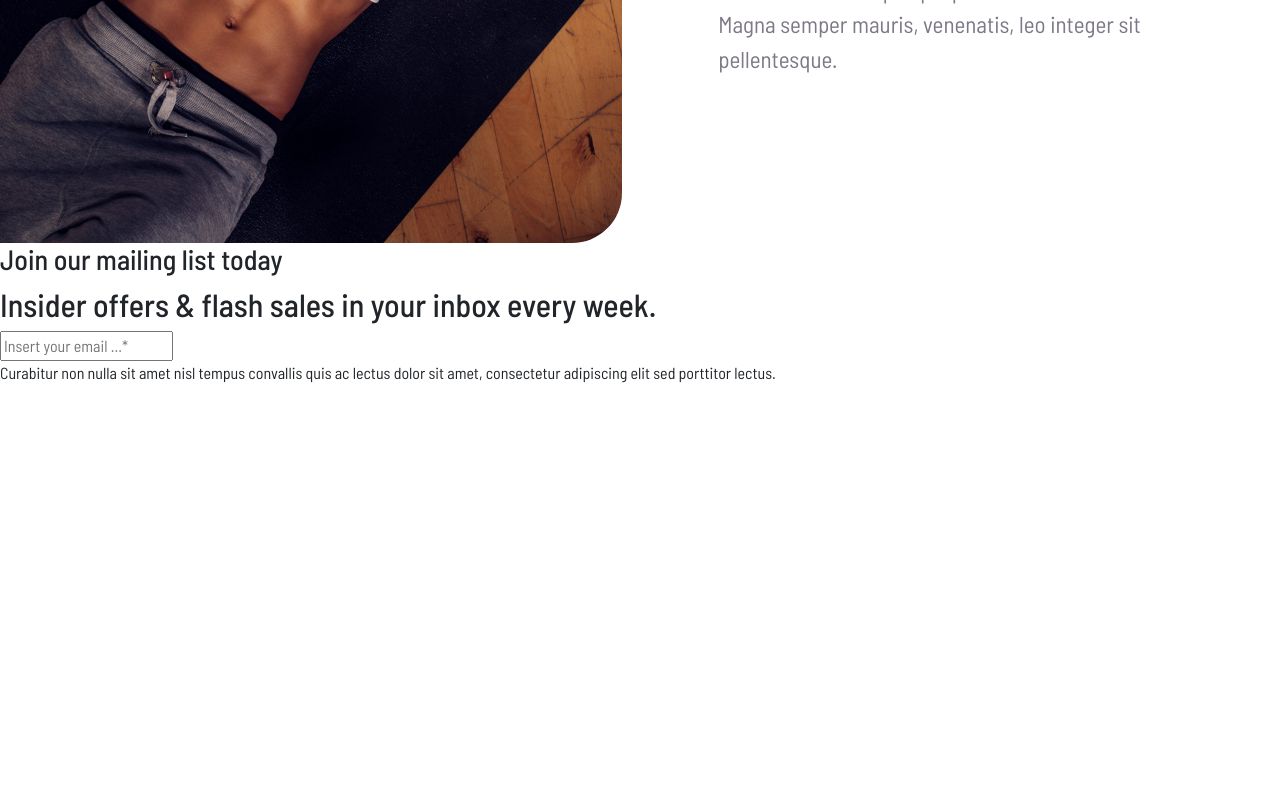
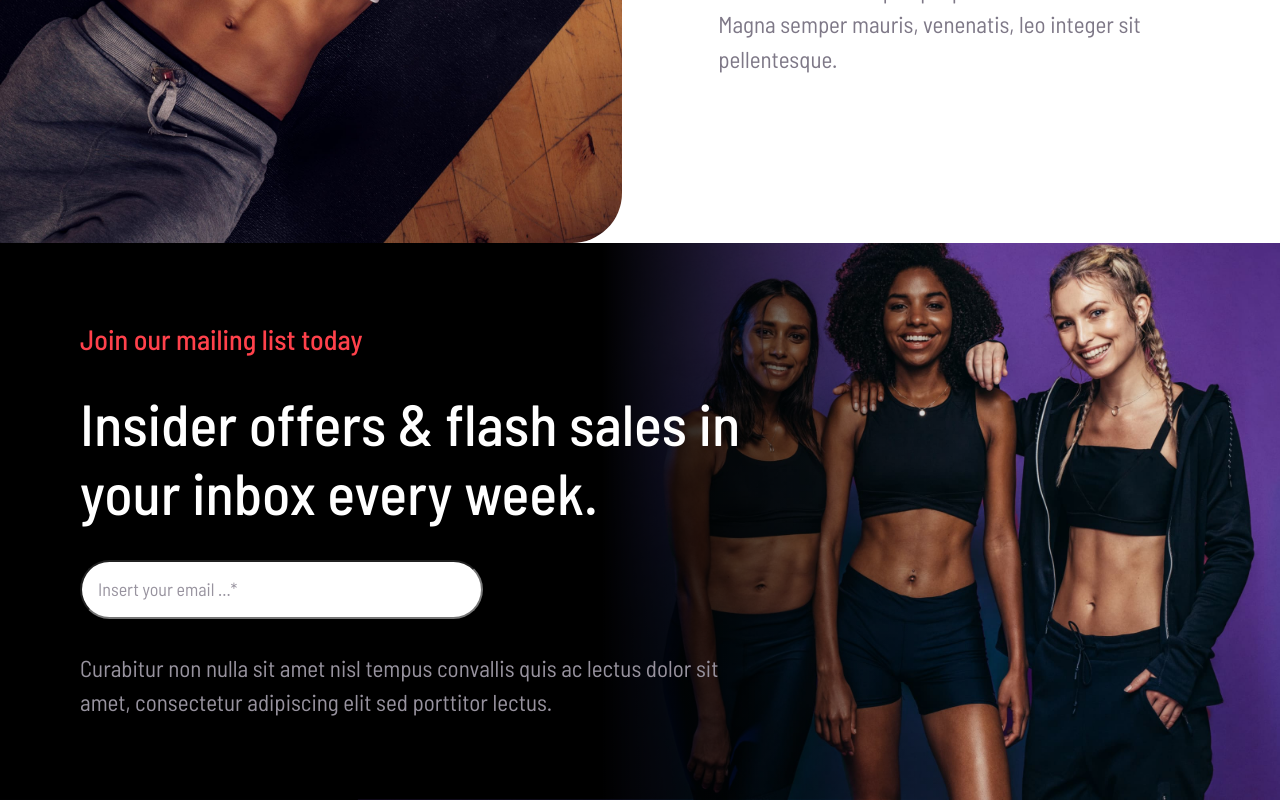
Before and after one commit to Francesco-Matteucci/proj-html-vuejs, a Vue app: page / in a window 1280 px wide. Shown: the part 500-1300 px from the top of the page. Before the commit the page ends 901 px from the top, so only its background shows below. Built offline with nearby package versions, Linux system fonts and the light colour scheme.

Commit message:
completed styles for newsletter section

```diff
--- a/src/components/main/MainNewsletter.vue
+++ b/src/components/main/MainNewsletter.vue
@@ -4,7 +4,12 @@
 export default {
     data() {
         return {
-
+            inputUserEmail: ''
+        }
+    },
+    methods: {
+        logEmail(email) {
+            console.log(email);
         }
     },
     components: {
@@ -16,13 +21,73 @@ export default {
 
 <template>
     <section id="newsletter">
-        <h3>Join our mailing list today</h3>
-        <h2>Insider offers & flash sales in your inbox every week.</h2>
-        <input type="email" placeholder="Insert your email ...*">
-        <!-- BaseButton -->
-        <p>Curabitur non nulla sit amet nisl tempus convallis quis ac lectus dolor sit amet, consectetur adipiscing elit
-            sed porttitor lectus.</p>
+        <div class="newsletter-body">
+            <h3>Join our mailing list today</h3>
+            <h2>Insider offers & flash sales in your inbox every week.</h2>
+            <div class="input-email">
+                <input @keyup.enter="logEmail(inputUserEmail)" v-model="inputUserEmail" type="email"
+                    placeholder="Insert your email ...*">
+            </div>
+            <!-- BaseButton -->
+            <p>Curabitur non nulla sit amet nisl tempus convallis quis ac lectus dolor sit amet, consectetur
+                adipiscing
+                elit
+                sed porttitor lectus.</p>
+        </div>
     </section>
 </template>
 
-<style scoped></style>
+<style scoped>
+#newsletter {
+
+    background: linear-gradient(90deg, #000 47%, transparent 76%), url('../../assets/img/banner1-2x.jpg');
+    background-size: cover;
+    background-position: bottom 0 right 0;
+    padding: 5rem;
+
+
+    .newsletter-body {
+        max-width: 60%;
+
+        >* {
+            margin-bottom: 2rem;
+        }
+
+        h3 {
+            color: rgb(255, 65, 75);
+        }
+
+        h2 {
+            font-size: 58px;
+            color: #fff;
+        }
+
+        input,
+        input::placeholder {
+            font-size: 18px;
+        }
+
+        input {
+            width: 60%;
+            line-height: 55px;
+            padding: 0 1rem;
+            border-radius: 30px;
+
+            &:focus {
+                outline: none;
+            }
+
+            &::placeholder {
+                color: rgb(152, 147, 159);
+            }
+        }
+
+        p {
+            font-size: 23px;
+            color: rgb(152, 147, 159);
+            margin-bottom: 0;
+        }
+    }
+
+}
+</style>
```
